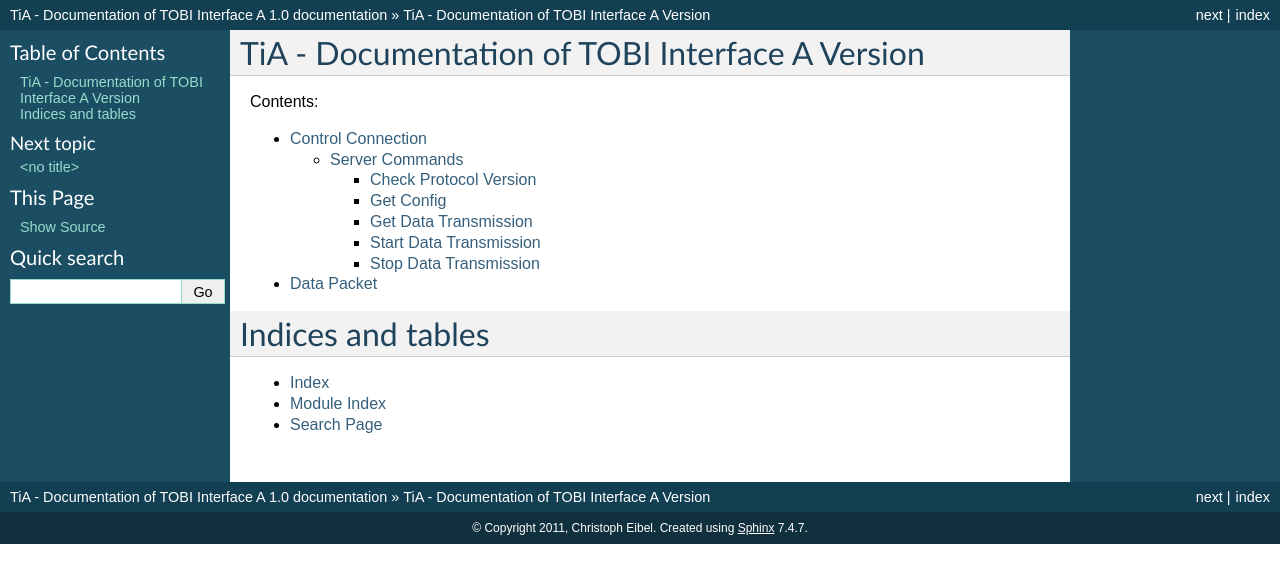
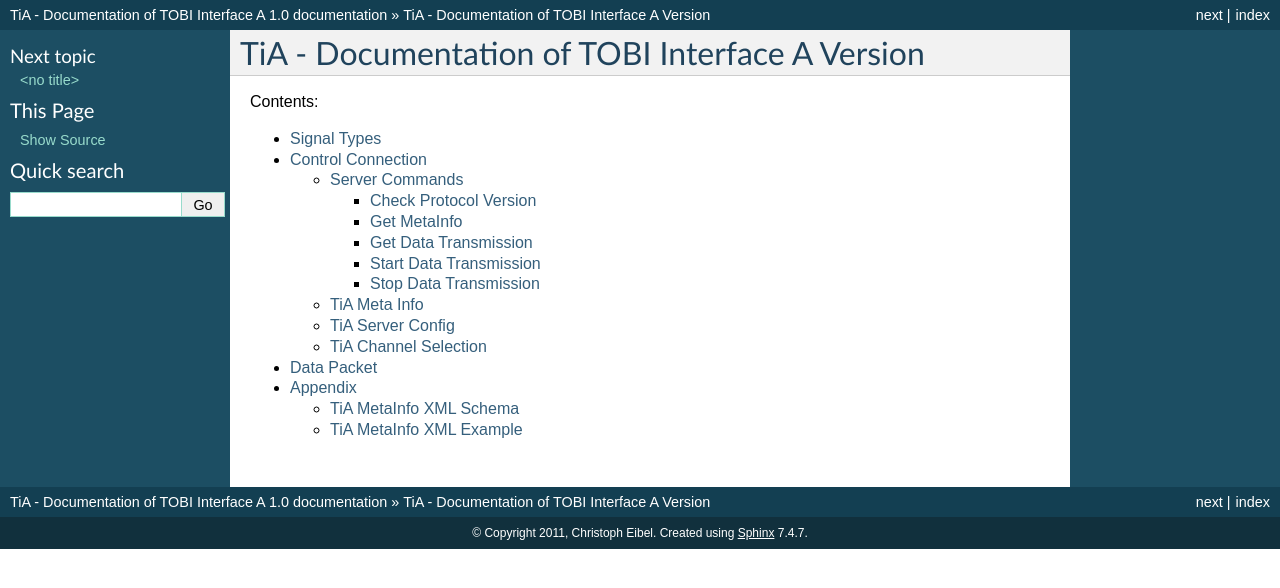
Before and after one commit to tools4BCI/TiA, a Sphinx documentation site: the page built from doc/tia/source/index.rst, in a window 1280 px wide. Shown: the top 588 px of the page. Built offline with Sphinx 7.4.7, drawn with Linux system fonts in a browser that asks for light colours.

Commit message:
documented GetMetaInfo control command (replaces get config)

```diff
--- /dev/null
+++ b/doc/tia/source/appendix.rst
@@ -0,0 +1,17 @@
+Appendix
+========
+
+TiA MetaInfo XML Schema
+-----------------------
+
+.. literalinclude:: tia_meta_info_xml_schema.xsd
+   :language: xml
+   :encoding: utf-8
+   :linenos:
+
+TiA MetaInfo XML Example
+------------------------
+.. literalinclude:: sample_tia_meta_info.xml
+   :language: xml
+   :encoding: utf-8
+   :linenos:
--- a/doc/tia/source/conf.py
+++ b/doc/tia/source/conf.py
@@ -170,15 +170,15 @@ htmlhelp_basename = 'TiA-DocumentationofTOBIInterfaceAdoc'
 # -- Options for LaTeX output --------------------------------------------------
 
 # The paper size ('letter' or 'a4').
-#latex_paper_size = 'letter'
+latex_paper_size = 'a4'
 
 # The font size ('10pt', '11pt' or '12pt').
-#latex_font_size = '10pt'
+latex_font_size = '10pt'
 
 # Grouping the document tree into LaTeX files. List of tuples
 # (source start file, target name, title, author, documentclass [howto/manual]).
 latex_documents = [
-  ('index', 'TiA-DocumentationofTOBIInterfaceA.tex', u'TiA - Documentation of TOBI Interface A Documentation',
+  ('index', 'TiA-DocumentationofTOBIInterfaceA.tex', u'TiA 1.0',
    u'Christoph Eibel', 'manual'),
 ]
 
--- a/doc/tia/source/control_connection.rst
+++ b/doc/tia/source/control_connection.rst
@@ -30,7 +30,7 @@ Server Commands
 A TiA 1.0 server implementation has to support the following commands:
 
 * Check protocol version
-* Get config
+* Get metainfo
 * Get data connection
 * Start data transmission
 * Stop data transmission
@@ -65,17 +65,17 @@ or
   \n
 
 
-Get Config
-^^^^^^^^^^
+Get MetaInfo
+^^^^^^^^^^^^
 
-This command is used to get the informations about signals from the server.
+This command is used to get the informations about the signals from the server.
 
 Representation
 **************
 ::
 
   TiA 1.0 \n
-  GetConfig \n
+  GetMetaInfo \n
   \n
 
 
@@ -84,10 +84,10 @@ Server Response
 ::
 
   TiA 1.0 \n
-  Config \n
+  MetaInfo \n
   Content-Length: [Length of XML Content in Bytes] \n
   \n
-  <config>....</config>
+  <?xml version="1.0" encoding="UTF-8"?><tiaMetaInfo version="1.0">....</tiaMetaInfo>
 
 or
 
@@ -191,3 +191,18 @@ or
   TiA 1.0 \n
   Error \n
   \n
+
+
+
+TiA Meta Info
+-------------
+The TiA meta info is structured in XML and contains information about the signals and the subject.
+
+
+TiA Server Config
+-----------------
+Die Server Config hat nichts mit den Meta Infos zu tun!!! Die Server config wird an die Hardware weitergereicht... TiA legt NICHT fest, wie diese config auszusehen hat!!!!!!
+
+
+TiA Channel Selection
+---------------------
--- a/doc/tia/source/index.rst
+++ b/doc/tia/source/index.rst
@@ -12,12 +12,7 @@ Contents:
    :maxdepth: 3
 
    introduction
+   signal_types
    control_connection
    data_packet
-
-Indices and tables
-==================
-
-* :ref:`genindex`
-* :ref:`modindex`
-* :ref:`search`
+   appendix
```
Also changed, not shown: doc/tia/source/sample_tia_meta_info.xml (added, +19 -0 lines), doc/tia/source/signal_types.rst (added, +21 -0 lines), 5 other files.
